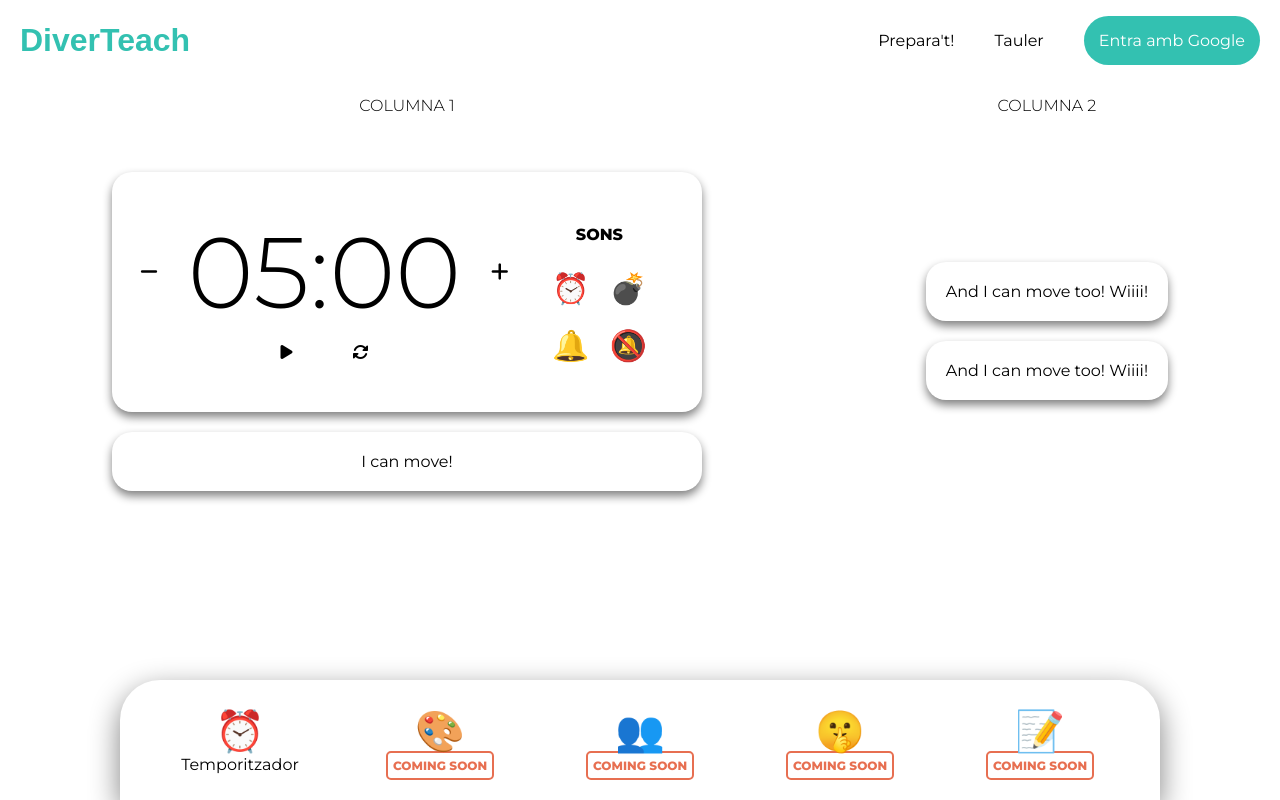
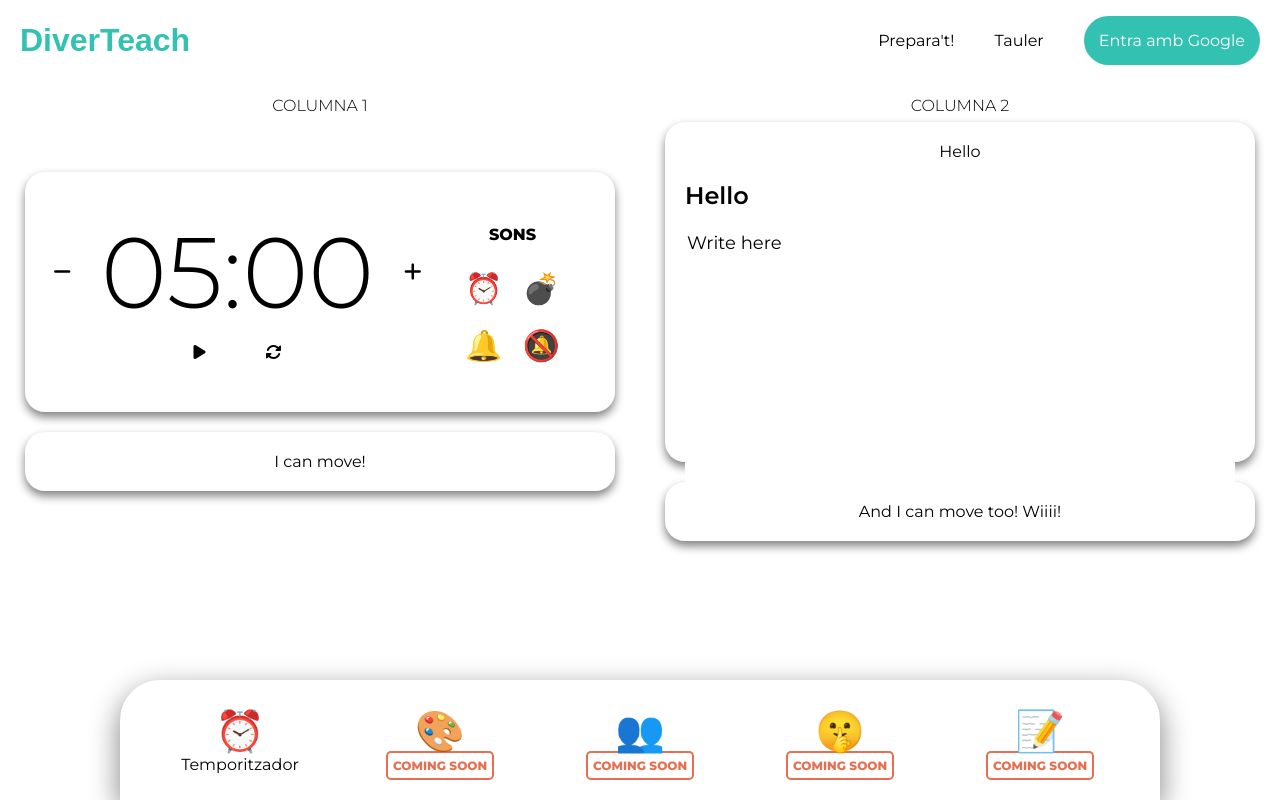
Before and after one commit to ArnoldGee/diverteach, a React (Create React App) app: page /dashboard in a window 1280 px wide. Built offline with nearby package versions, Linux system fonts and the light colour scheme; a web font is replaced by a local one.

Commit message:
✨First buggy version of the notes tool

```diff
--- a/public/index.html
+++ b/public/index.html
@@ -25,7 +25,7 @@
       Learn how to configure a non-root public URL by running `npm run build`.
     -->
     <title>DiverTeach | Superpoders per a mestres creatius</title>
-    <link href="https://fonts.googleapis.com/css2?family=Montserrat:wght@300;400;800&display=swap" rel="stylesheet">
+    <link href="https://fonts.googleapis.com/css2?family=Montserrat:wght@300;400;600;800&display=swap" rel="stylesheet">
     <link href="//db.onlinewebfonts.com/c/ef6bdf5ef216552c7e9869841e891ca0?family=Arial+Rounded+MT+Bold" rel="stylesheet" type="text/css"/>
     <script src="https://kit.fontawesome.com/a24919ac07.js" crossorigin="anonymous"></script>
   </head>
--- a/src/components/header/header.styles.scss
+++ b/src/components/header/header.styles.scss
@@ -11,8 +11,6 @@
   border: solid 1px light-grey;
   background-color: white;
 
-
-
   .left *, .options *{
     margin: 20px;
   }
--- a/src/components/item/item.component.jsx
+++ b/src/components/item/item.component.jsx
@@ -3,9 +3,11 @@ import {Draggable} from 'react-beautiful-dnd'
 
 import './item.styles.scss'
 import ToolTimer from '../tool-timer/tool-timer.component'
+import ToolNotes from '../tool-notes/tool-notes.component'
 
 const tools = {
-  timer: <ToolTimer />
+  timer: <ToolTimer />,
+  notes: <ToolNotes />
 }
 
 export default class Item extends Component {
--- /dev/null
+++ b/src/components/tool-notes/tool-notes.component.jsx
@@ -0,0 +1,53 @@
+import React, { Component } from 'react'
+
+import './tool-notes.styles.scss'
+
+export default class ToolNotes extends Component {
+  constructor(props){
+    super(props)
+    this.state = {
+      currentIndex: 0,
+      nextId: 2,
+      notes: [{id: 1, color:"000000", title: "Hello", content: "Write here"}]
+    }
+  }
+
+  handleChangeNote(index){
+    console.log(index)
+    this.setState({
+      currentIndex: index
+    })
+  }
+
+  handleChangeText(index, section, event){
+    const {value} = event.target
+    const newNotes = Array.from(this.state.notes)
+    newNotes[index] = {...newNotes[index], [section]: value}
+    this.setState(prevState =>({
+      ...prevState,
+      notes: newNotes
+    }))
+  }
+
+  render() {
+    const {notes, currentIndex} = this.state
+    const {title, content} = this.state.notes[currentIndex]
+    return (
+      <div className="tool-notes">
+        <div className="notes-selector">
+          {
+            notes.map((note, index) => (
+              <span key={note.id} onClick={() => this.handleChangeNote(index)}>{note.title}</span>
+            ))
+          }
+        </div>
+        <div className="notes-container">
+
+              <input className="note-title" name="title"  type="text" value={title} onChange={e => this.handleChangeText(currentIndex, "title", e)}/>
+              <textarea className='note-content' name="content"  value={content} onChange={e => this.handleChangeText(currentIndex, "content", e)}></textarea>
+
+        </div>
+      </div>
+    )
+  }
+}
--- /dev/null
+++ b/src/components/tool-notes/tool-notes.styles.scss
@@ -0,0 +1,26 @@
+@import '../../design/variables';
+
+.tool-notes {
+  height: 300px;
+  width: 550px;
+
+  .notes-container {
+    height: 90%;
+    .note-title {
+      width: 100%;
+      border-width: 0px;
+      font-family: $text-font;
+      font-size: 24px;
+      font-weight: 600;
+      padding: 20px 0px;
+    }
+    .note-content {
+      width: 100%;
+      height: 100%;
+      border-width: 0px;
+      font-size: 18px;
+      font-family: $text-font;
+      resize: none;
+    }
+  }
+}
--- a/src/data/initial-columns-data.js
+++ b/src/data/initial-columns-data.js
@@ -2,7 +2,7 @@ const initialColumnsData = {
   items: {
     'item-1': {id: 'item-1', content: 'timer'},
     'item-2': {id: 'item-2', content: 'I can move!'},
-    'item-3': {id: 'item-3', content: 'And I can move too! Wiiii!'},
+    'item-3': {id: 'item-3', content: 'notes'},
     'item-4': {id: 'item-4', content: 'And I can move too! Wiiii!'},
   },
   columns: {
```
